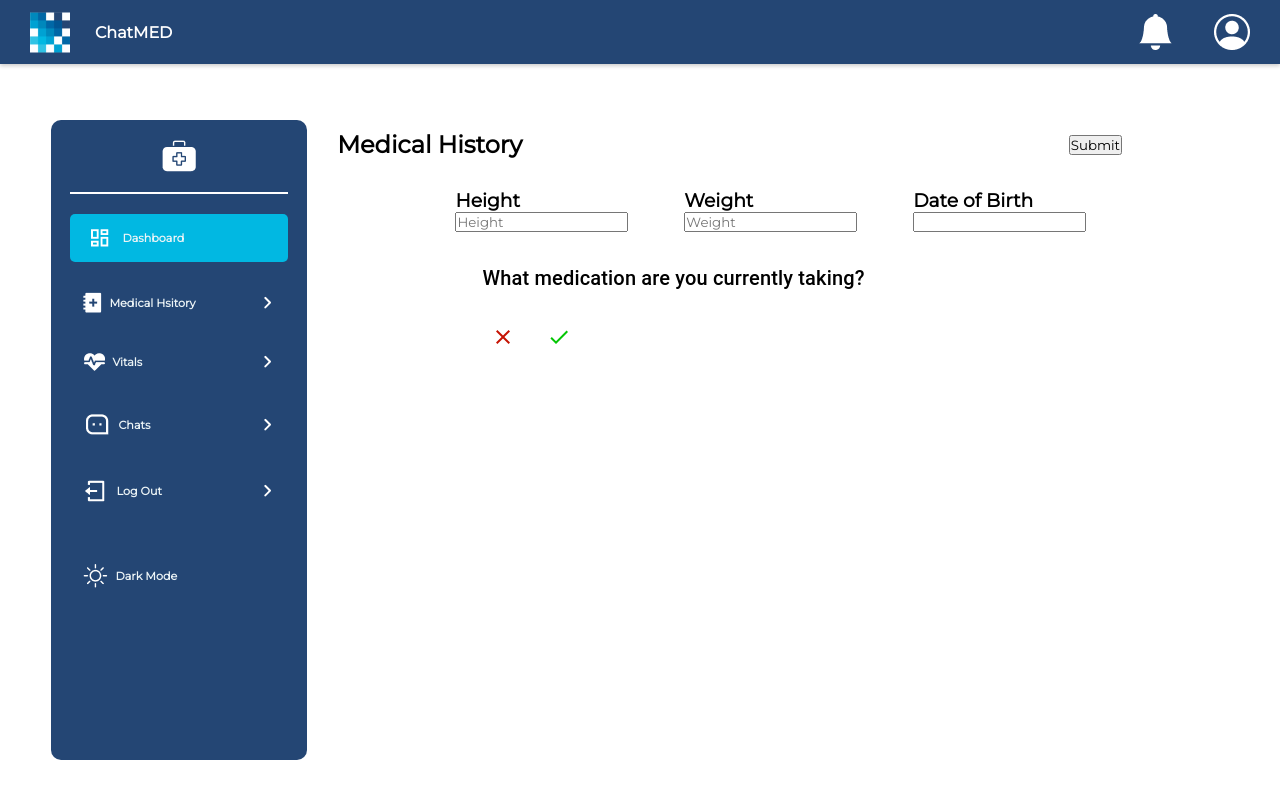
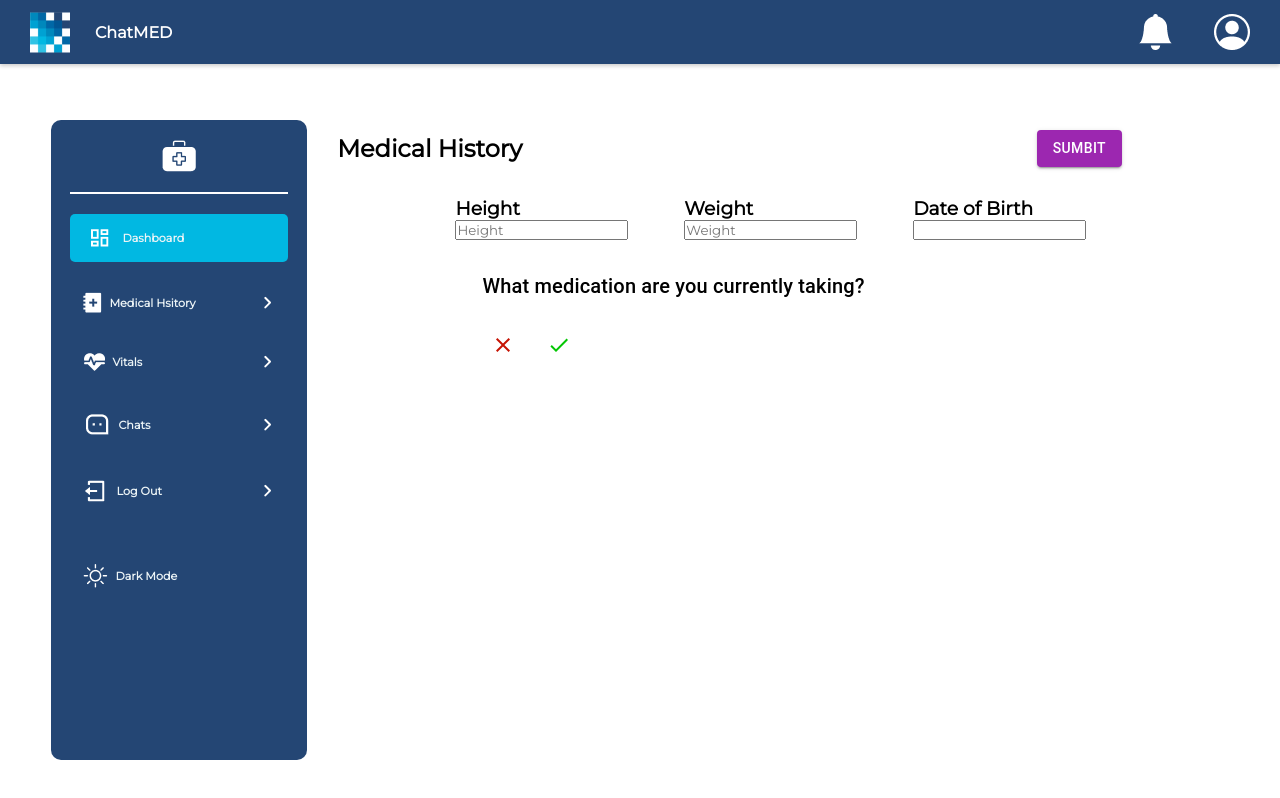
Before and after one commit to mohamad-shoumar/ChatMED, a React (Create React App) app in the folder frontend/: page /medicalhistory in a window 1280 px wide. Built offline with nearby package versions, Linux system fonts and the light colour scheme.

Commit message:
added a theme for the root app component

```diff
--- a/frontend/src/pages/MedicalHistory/MedicalHistory.tsx
+++ b/frontend/src/pages/MedicalHistory/MedicalHistory.tsx
@@ -12,6 +12,8 @@ import toast from "react-hot-toast";
 import { useNavigate } from "react-router-dom";
 import MedicalHistorySection from "../../components/MedicalHistorySection/MedicalHistorySection";
 import { FontAwesomeIcon } from "@fortawesome/react-fontawesome";
+import Button from "@mui/material/Button";
+import Typography from "@mui/material/Typography";
 
 const MedicalHistory = () => {
   const navigate = useNavigate();
@@ -21,6 +23,26 @@ const MedicalHistory = () => {
   const [medications, setMedications] = useState<
     { name: string; frequency: string }[]
   >([]);
+  const [medicalHistoryData, setMedicalHistoryData] = useState<any>({
+    height: "",
+    weight: "",
+    dateOfBirth: "",
+    medications: [],
+    surgeries: [],
+    allergies: [],
+    chronicConditions: [],
+  });
+
+  const handleUpdateMedications = (
+    medications: { name: string; frequency: string }[]
+  ) => {
+    console.log("Medications updated:", medications);
+    setMedicalHistoryData({ ...medicalHistoryData, medications: medications });
+  };
+
+  const handleMedicalHistorySubmit = () => {
+    console.log("Medical history data:", medicalHistoryData);
+  };
 
   return (
     <div>
@@ -33,7 +55,13 @@ const MedicalHistory = () => {
               <h2>Medical History</h2>
             </div>
             <div className={styles.submitbtn}>
-              <button className={styles.submit}>Submit</button>
+              <Button
+                variant="contained"
+                color="secondary"
+                onClick={handleMedicalHistorySubmit}
+              >
+                <Typography variant="button">Sumbit</Typography>
+              </Button>
             </div>
           </div>
           <div className={styles.medicalHistoryForm}>
@@ -73,7 +101,9 @@ const MedicalHistory = () => {
           <div className={styles.sectionsMain}>
             <div className={styles.sections}>
               <div>
-                <MedicalHistorySection />
+                <MedicalHistorySection
+                  onUpdateMedications={handleUpdateMedications}
+                />
               </div>
             </div>
           </div>
```
